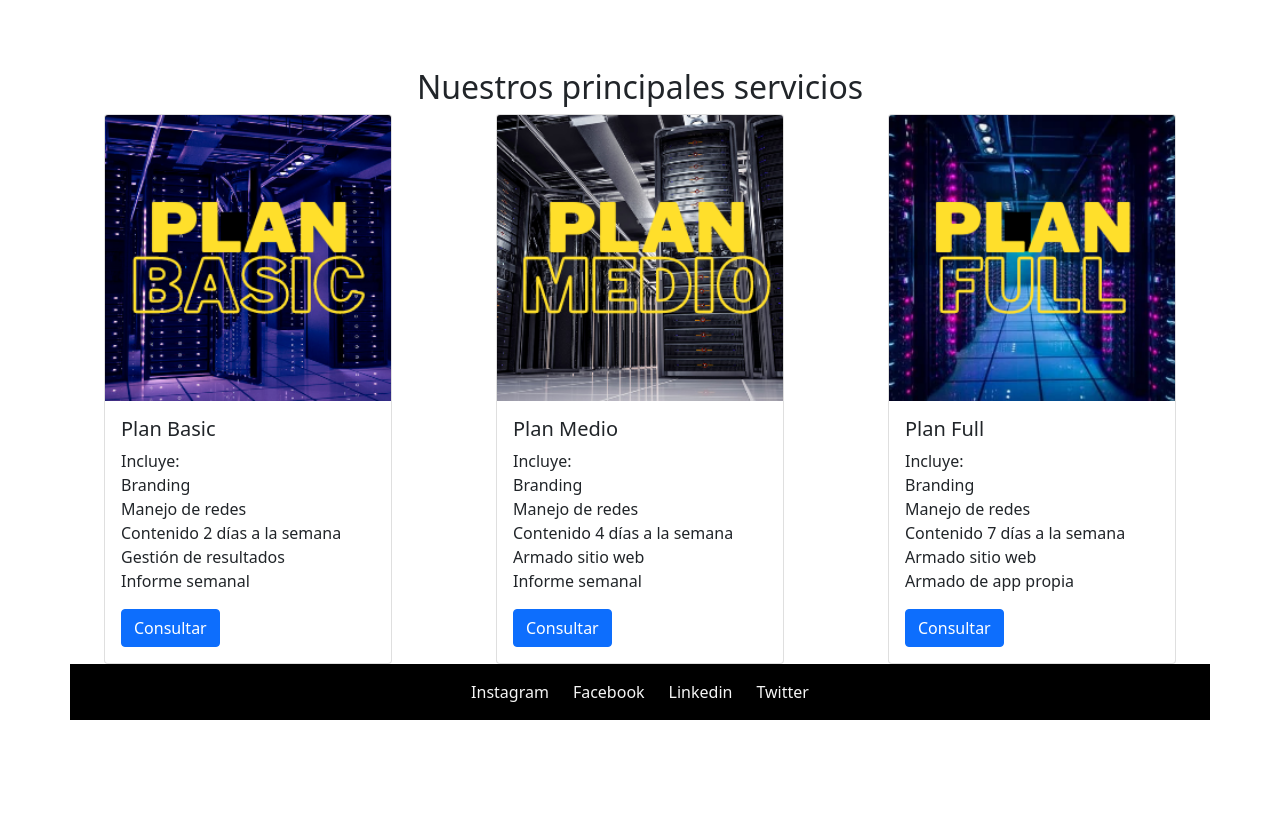
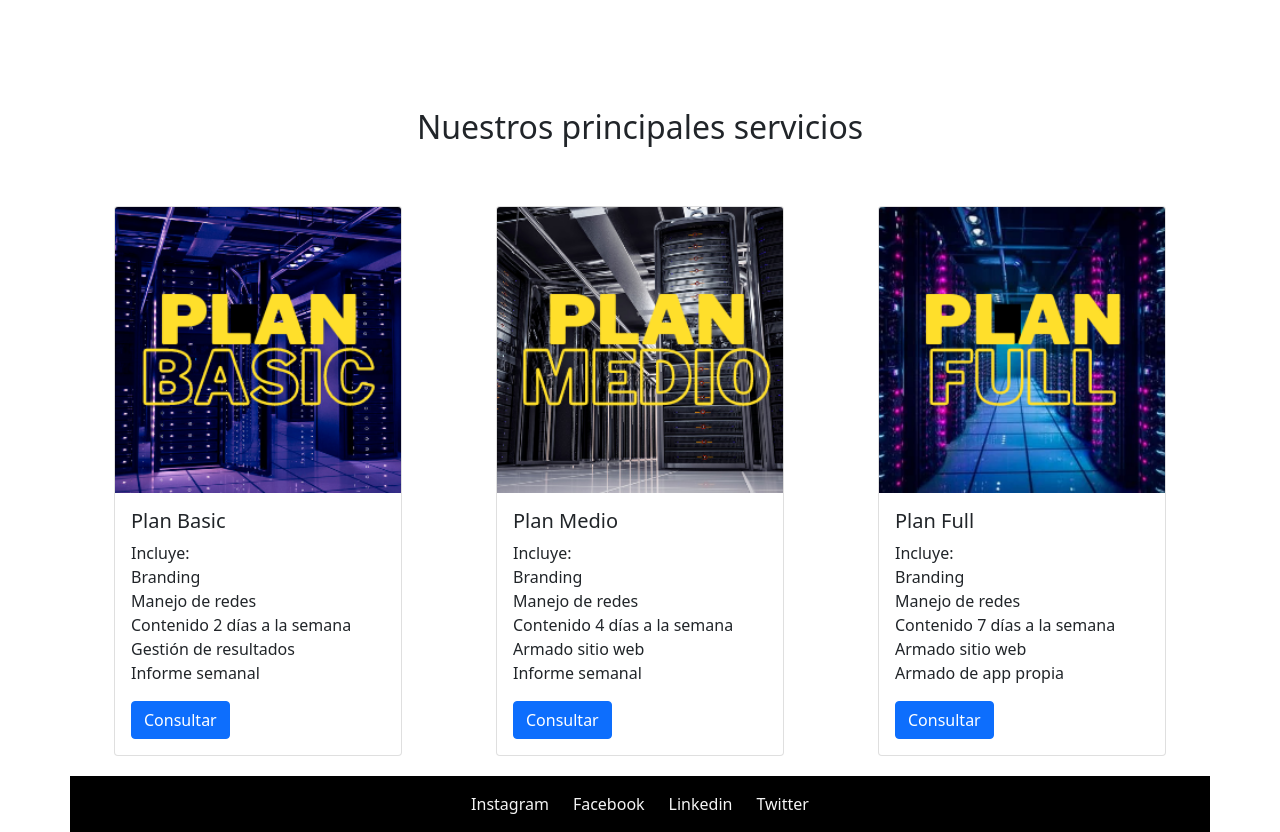
Before and after one commit to MarianoQF/sassnumero2, a website: page pages/sobrenos.html in a window 1280 px wide. Shown: the part 1267-2099 px from the top of the page. Before the commit the page ends 1987 px from the top, so only its background shows below. Drawn offline with nearby package versions, Linux system fonts and the light colour scheme.

Commit message:
modificaciones en el home y sobre nos de sass

```diff
--- a/pages/sobrenos.html
+++ b/pages/sobrenos.html
@@ -64,7 +64,7 @@
       </section>
 
       <div class="d-flex align-items-center justify-content-center">
-          <h2>Nuestros principales servicios</h2>
+          <h2 class="nst-serv">Nuestros principales servicios</h2>
       </div>
 
       <section class="cards-planes p-7 d-flex align-items-center justify-content-evenly">
--- a/scss/_home.scss
+++ b/scss/_home.scss
@@ -25,5 +25,5 @@
 }
 
 .img-cli{
-    width: 200px;
+    width: 300px;
 }
--- a/scss/_sobre-nos.scss
+++ b/scss/_sobre-nos.scss
@@ -0,0 +1,8 @@
+.nst-serv{
+    padding: 40px;
+    margin: auto;
+}
+
+.cards-planes{
+    padding: 20px ;
+}
```
Also changed, not shown: css/style.css.
